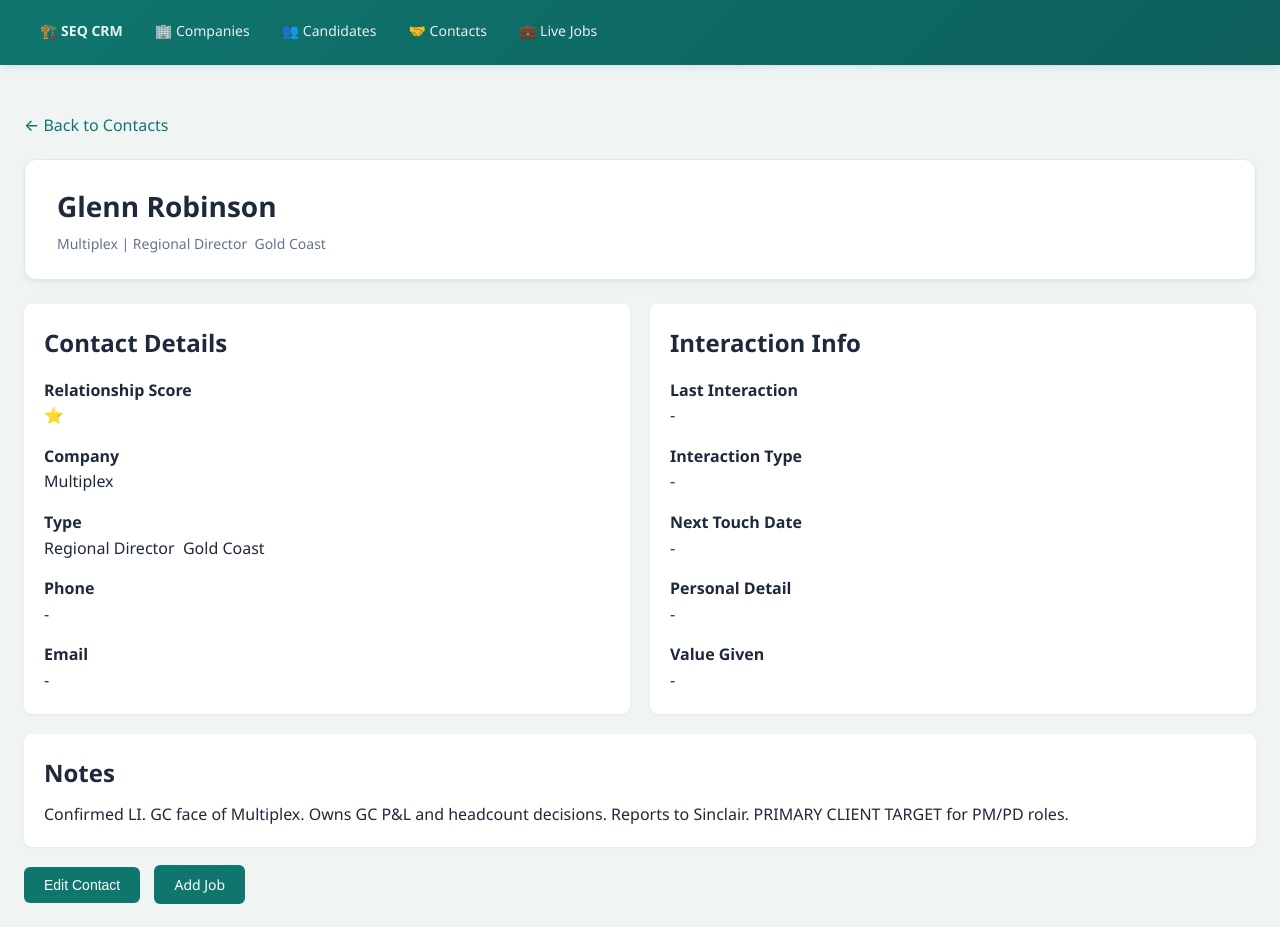
After one commit to claudia-ai-bot/workspace, a Flask app: page /contact/1 in a window 1280 px wide. The commit adds this page. Run offline with Flask 3, Linux system fonts and the light colour scheme; data comes from the database, SQL or seed files in the repository.

Commit message:
Add contact detail view - click name to view contact

```diff
--- a/seq-crm/app.py
+++ b/seq-crm/app.py
@@ -330,6 +330,20 @@ def contacts_list():
 
     return render_template('contacts.html', contacts=contacts, search=search, sort=sort, order=order)
 
+@app.route('/contact/<int:contact_id>')
+def contact_detail(contact_id):
+    """Contact detail view"""
+    db = get_db()
+    cursor = db.cursor()
+    cursor.execute('SELECT * FROM contacts WHERE id = ?', (contact_id,))
+    contact = cursor.fetchone()
+    db.close()
+
+    if not contact:
+        return redirect(url_for('contacts_list'))
+
+    return render_template('contact_detail.html', contact=contact)
+
 @app.route('/api/contact', methods=['POST'])
 def api_add_contact():
     """API: Add/edit contact"""
--- /dev/null
+++ b/seq-crm/templates/contact_detail.html
@@ -0,0 +1,210 @@
+{% extends "base.html" %}
+
+{% block title %}{{ contact.contact_name }} - SEQ CRM{% endblock %}
+
+{% block content %}
+
+<div style="margin-bottom: 20px;">
+  <a href="/contacts">&larr; Back to Contacts</a>
+</div>
+
+<div class="header">
+  <h1>{{ contact.contact_name }}</h1>
+  <p>{{ contact.company }} | {{ contact.type }}</p>
+</div>
+
+<div style="display: grid; grid-template-columns: 1fr 1fr; gap: 20px;">
+
+  <!-- Contact Details -->
+  <div style="background: white; padding: 20px; border-radius: 8px; box-shadow: 0 1px 3px rgba(0,0,0,0.05);">
+    <h2>Contact Details</h2>
+
+    <div style="margin-top: 15px;">
+      <h4>Relationship Score</h4>
+      <p>{% for i in range(contact.relationship_score or 1) %}⭐{% endfor %}</p>
+    </div>
+
+    <div style="margin-top: 15px;">
+      <h4>Company</h4>
+      <p>{{ contact.company }}</p>
+    </div>
+
+    <div style="margin-top: 15px;">
+      <h4>Type</h4>
+      <p>{{ contact.type or '-' }}</p>
+    </div>
+
+    <div style="margin-top: 15px;">
+      <h4>Phone</h4>
+      <p>{{ contact.phone or '-' }}</p>
+    </div>
+
+    <div style="margin-top: 15px;">
+      <h4>Email</h4>
+      <p>{{ contact.email or '-' }}</p>
+    </div>
+  </div>
+
+  <!-- Interaction Info -->
+  <div style="background: white; padding: 20px; border-radius: 8px; box-shadow: 0 1px 3px rgba(0,0,0,0.05);">
+    <h2>Interaction Info</h2>
+
+    <div style="margin-top: 15px;">
+      <h4>Last Interaction</h4>
+      <p>{{ contact.last_interaction or '-' }}</p>
+    </div>
+
+    <div style="margin-top: 15px;">
+      <h4>Interaction Type</h4>
+      <p>{{ contact.interaction_type or '-' }}</p>
+    </div>
+
+    <div style="margin-top: 15px;">
+      <h4>Next Touch Date</h4>
+      <p>{{ contact.next_touch_date or '-' }}</p>
+    </div>
+
+    <div style="margin-top: 15px;">
+      <h4>Personal Detail</h4>
+      <p>{{ contact.personal_detail or '-' }}</p>
+    </div>
+
+    <div style="margin-top: 15px;">
+      <h4>Value Given</h4>
+      <p>{{ contact.value_given or '-' }}</p>
+    </div>
+  </div>
+</div>
+
+<!-- Notes -->
+{% if contact.notes %}
+<div style="background: white; padding: 20px; border-radius: 8px; box-shadow: 0 1px 3px rgba(0,0,0,0.05); margin-top: 20px;">
+  <h2>Notes</h2>
+  <p style="white-space: pre-wrap; margin-top: 10px;">{{ contact.notes }}</p>
+</div>
+{% endif %}
+
+<!-- Actions -->
+<div style="margin-top: 20px;">
+  <button class="btn" onclick="editContact()">Edit Contact</button>
+  <a href="#" onclick="addJobFromContact('{{ contact.company }}', '{{ contact.contact_name }}'); return false;" class="btn" style="margin-left: 10px;">Add Job</a>
+</div>
+
+<!-- Edit Form (hidden by default) -->
+<div id="editFormContainer" style="display:none; background: white; padding: 20px; border-radius: 8px; margin-top: 20px; box-shadow: 0 1px 3px rgba(0,0,0,0.05);">
+  <h2>Edit Contact</h2>
+  <form id="editForm">
+    <input type="hidden" id="contactId" value="{{ contact.id }}" />
+
+    <div style="display: grid; grid-template-columns: 1fr 1fr; gap: 15px;">
+      <div class="form-group">
+        <label>Contact Name</label>
+        <input type="text" id="editContactName" value="{{ contact.contact_name }}" />
+      </div>
+      <div class="form-group">
+        <label>Company</label>
+        <input type="text" id="editCompany" value="{{ contact.company }}" />
+      </div>
+      <div class="form-group">
+        <label>Type</label>
+        <input type="text" id="editType" value="{{ contact.type or '' }}" />
+      </div>
+      <div class="form-group">
+        <label>Phone</label>
+        <input type="text" id="editPhone" value="{{ contact.phone or '' }}" />
+      </div>
+      <div class="form-group">
+        <label>Email</label>
+        <input type="text" id="editEmail" value="{{ contact.email or '' }}" />
+      </div>
+      <div class="form-group">
+        <label>Relationship Score (1-5)</label>
+        <select id="editRelationship">
+          <option value="1" {% if contact.relationship_score == 1 %}selected{% endif %}>⭐</option>
+          <option value="2" {% if contact.relationship_score == 2 %}selected{% endif %}>⭐⭐</option>
+          <option value="3" {% if contact.relationship_score == 3 or not contact.relationship_score %}selected{% endif %}>⭐⭐⭐</option>
+          <option value="4" {% if contact.relationship_score == 4 %}selected{% endif %}>⭐⭐⭐⭐</option>
+          <option value="5" {% if contact.relationship_score == 5 %}selected{% endif %}>⭐⭐⭐⭐⭐</option>
+        </select>
+      </div>
+      <div class="form-group">
+        <label>Last Interaction</label>
+        <input type="text" id="editLastInteraction" value="{{ contact.last_interaction or '' }}" />
+      </div>
+      <div class="form-group">
+        <label>Interaction Type</label>
+        <input type="text" id="editInteractionType" value="{{ contact.interaction_type or '' }}" />
+      </div>
+      <div class="form-group">
+        <label>Next Touch Date</label>
+        <input type="text" id="editNextTouch" value="{{ contact.next_touch_date or '' }}" />
+      </div>
+      <div class="form-group">
+        <label>Personal Detail</label>
+        <input type="text" id="editPersonalDetail" value="{{ contact.personal_detail or '' }}" />
+      </div>
+    </div>
+
+    <div class="form-group">
+      <label>Value Given</label>
+      <input type="text" id="editValueGiven" value="{{ contact.value_given or '' }}" />
+    </div>
+
+    <div class="form-group">
+      <label>Notes</label>
+      <textarea id="editNotes" rows="3">{{ contact.notes or '' }}</textarea>
+    </div>
+
+    <button type="submit" class="btn">Save Changes</button>
+    <button type="button" class="btn btn-secondary" onclick="closeEditForm()" style="margin-left: 10px;">Cancel</button>
+  </form>
+</div>
+
+<script>
+function editContact() {
+  document.getElementById('editFormContainer').style.display = 'block';
+  window.scrollTo(0, document.getElementById('editFormContainer').offsetTop);
+}
+
+function closeEditForm() {
+  document.getElementById('editFormContainer').style.display = 'none';
+}
+
+document.getElementById('editForm').addEventListener('submit', async (e) => {
+  e.preventDefault();
+
+  const data = {
+    id: {{ contact.id }},
+    contact_name: document.getElementById('editContactName').value,
+    company: document.getElementById('editCompany').value,
+    type: document.getElementById('editType').value,
+    phone: document.getElementById('editPhone').value,
+    email: document.getElementById('editEmail').value,
+    relationship_score: parseInt(document.getElementById('editRelationship').value),
+    last_interaction: document.getElementById('editLastInteraction').value,
+    interaction_type: document.getElementById('editInteractionType').value,
+    next_touch_date: document.getElementById('editNextTouch').value,
+    personal_detail: document.getElementById('editPersonalDetail').value,
+    value_given: document.getElementById('editValueGiven').value,
+    notes: document.getElementById('editNotes').value
+  };
+
+  const response = await fetch('/api/contact', {
+    method: 'POST',
+    headers: { 'Content-Type': 'application/json' },
+    body: JSON.stringify(data)
+  });
+
+  if (response.ok) {
+    location.reload();
+  } else {
+    alert('Error saving contact');
+  }
+});
+
+function addJobFromContact(company, contactName) {
+  window.location.href = '/deals?new=1&company=' + encodeURIComponent(company) + '&contact=' + encodeURIComponent(contactName);
+}
+</script>
+
+{% endblock %}
--- a/seq-crm/templates/contacts.html
+++ b/seq-crm/templates/contacts.html
@@ -95,7 +95,7 @@
   <tbody>
     {% for contact in contacts %}
     <tr>
-      <td><strong>{{ contact.contact_name }}</strong></td>
+      <td><a href="/contact/{{ contact.id }}"><strong>{{ contact.contact_name }}</strong></a></td>
       <td>{{ contact.company }}</td>
       <td>{{ contact.type or '-' }}</td>
       <td>
```
